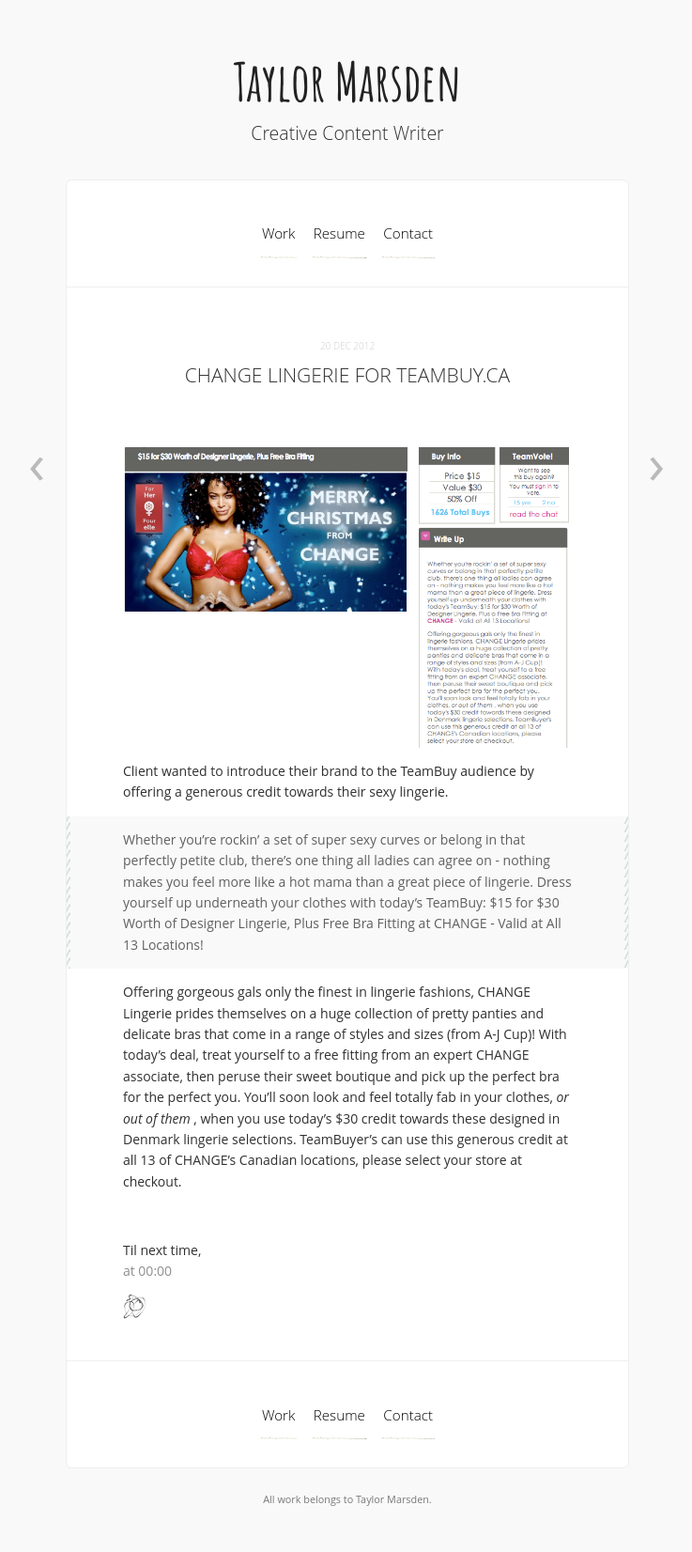
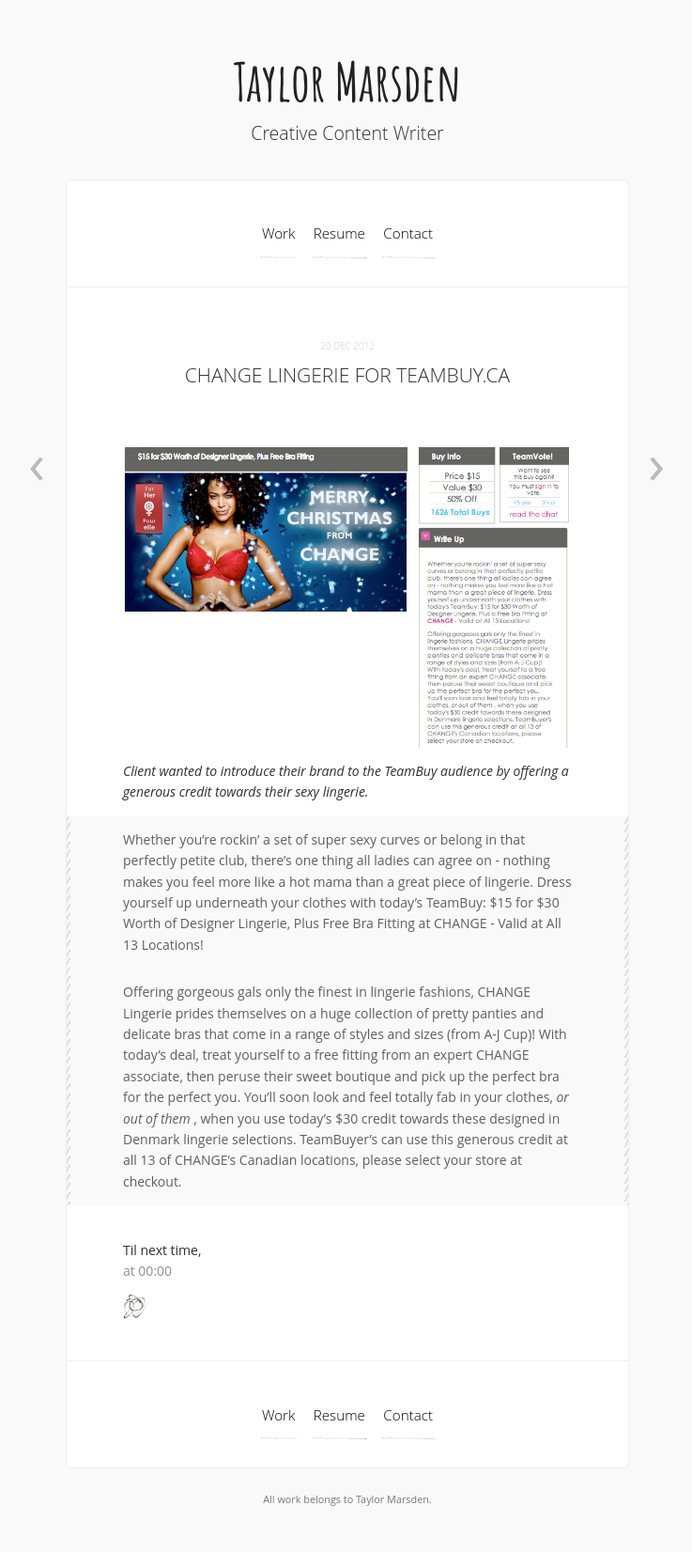
Before and after one commit to tkmars/tkmars.github.io, a Jekyll site: the page built from _posts/2012-12-20-change_lingerie.md, in a window 1280 px wide. Shown: the whole page at 94% size, without its empty margins (270-1007 px from the left). Built offline with Jekyll 4.4.1, drawn with Linux system fonts in a browser that asks for light colours; Markdown is read by kramdown in place of the engine named in the settings; comment, search, counter and statistics services are not loaded.

Commit message:
Added more content

```diff
--- a/_posts/2012-12-20-change_lingerie.md
+++ b/_posts/2012-12-20-change_lingerie.md
@@ -6,11 +6,8 @@
 
 ![My helpful screenshot]({{ site.url }}/images/ChangeLingerie.png)
 
-Client wanted to introduce their brand to the TeamBuy audience by offering a generous credit towards their sexy lingerie.
+*Client wanted to introduce their brand to the TeamBuy audience by offering a generous credit towards their sexy lingerie.*
 
 > Whether you're rockin' a set of super sexy curves or belong in that perfectly petite club, there's one thing all ladies can agree on - nothing makes you feel more like a hot mama than a great piece of lingerie. Dress yourself up underneath your clothes with today's TeamBuy: $15 for $30 Worth of Designer Lingerie, Plus Free Bra Fitting at CHANGE - Valid at All 13 Locations!
 
-Offering gorgeous gals only the finest in lingerie fashions, CHANGE Lingerie prides themselves on a huge collection of pretty panties and delicate bras that come in a range of styles and sizes (from A-J Cup)! With today's deal, treat yourself to a free fitting from an expert CHANGE associate, then peruse their sweet boutique and pick up the perfect bra for the perfect you. You'll soon look and feel totally fab in your clothes, <i>or out of them</i> , when you use today's $30 credit towards these designed in Denmark lingerie selections. TeamBuyer's can use this generous credit at all 13 of CHANGE's Canadian locations, please select your store at checkout.
-
-
->
+> Offering gorgeous gals only the finest in lingerie fashions, CHANGE Lingerie prides themselves on a huge collection of pretty panties and delicate bras that come in a range of styles and sizes (from A-J Cup)! With today's deal, treat yourself to a free fitting from an expert CHANGE associate, then peruse their sweet boutique and pick up the perfect bra for the perfect you. You'll soon look and feel totally fab in your clothes, <i>or out of them</i> , when you use today's $30 credit towards these designed in Denmark lingerie selections. TeamBuyer's can use this generous credit at all 13 of CHANGE's Canadian locations, please select your store at checkout.
```
